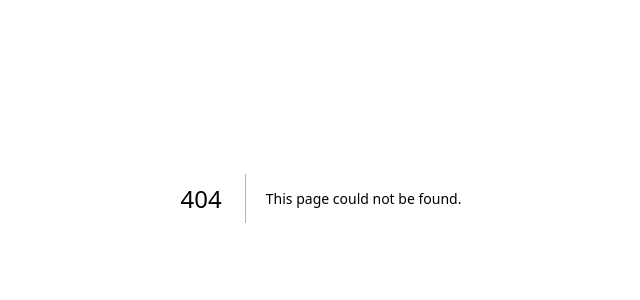
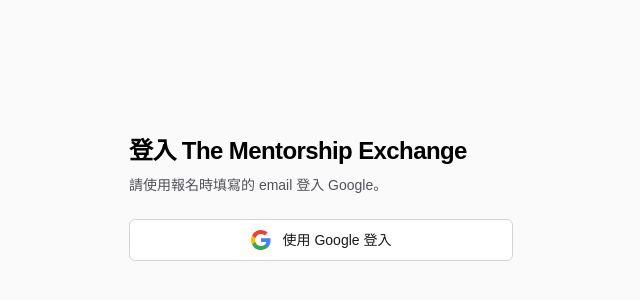
Before and after one commit to thementorship-tw/thementorship-exchange-app, a Next.js app: page /login in a window 1280 px wide. Before the commit this address had no page. Shown: the part 202-502 px from the top of the page, without its empty margins (319-959 px from the left). Built offline with nearby package versions, Linux system fonts and the light colour scheme; no server answers.

Commit message:
feat: add custom login page and Google sign-in button

```diff
--- a/src/app/(protected)/home/page.tsx
+++ b/src/app/(protected)/home/page.tsx
@@ -5,7 +5,7 @@
 
 export default async function HomePage() {
   const session = await auth();
-  if (!session?.user) redirect("/api/auth/signin?callbackUrl=%2Fhome");
+  if (!session?.user) redirect("/login?callbackUrl=%2Fhome");
 
   const { name, email, image } = session.user;
 
--- /dev/null
+++ b/src/app/login/google-sign-in-button.tsx
@@ -0,0 +1,31 @@
+"use client";
+
+import Image from "next/image";
+import { signIn } from "next-auth/react";
+import { useState } from "react";
+
+export function GoogleSignInButton({ callbackUrl }: { callbackUrl: string }) {
+  const [pending, setPending] = useState(false);
+
+  return (
+    <button
+      type="button"
+      disabled={pending}
+      onClick={() => {
+        setPending(true);
+        signIn("google", { redirectTo: callbackUrl });
+      }}
+      className="flex w-full items-center justify-center gap-3 rounded-md border border-zinc-300 bg-white px-4 py-2.5 text-sm font-medium text-zinc-900 transition hover:bg-zinc-50 disabled:cursor-not-allowed disabled:opacity-60 dark:border-zinc-700 dark:bg-zinc-900 dark:text-zinc-50 dark:hover:bg-zinc-800"
+    >
+      <Image
+        src="/google.svg"
+        alt=""
+        width={20}
+        height={20}
+        unoptimized
+        className="size-5"
+      />
+      {pending ? "導向 Google…" : "使用 Google 登入"}
+    </button>
+  );
+}
--- /dev/null
+++ b/src/app/login/page.tsx
@@ -0,0 +1,79 @@
+import { redirect } from "next/navigation";
+
+import { auth } from "@/auth";
+
+import { GoogleSignInButton } from "./google-sign-in-button";
+
+const ERROR_MESSAGES: Record<string, string> = {
+  OAuthCallbackError: "Google 授權未完成，請再試一次。",
+  OAuthSignin: "無法連線至 Google，請稍後再試。",
+  Configuration: "登入服務設定有誤，請聯繫管理員。",
+  Verification: "驗證連結已失效，請重新登入。",
+  SessionRequired: "請先登入才能存取該頁面。",
+};
+const FALLBACK_ERROR = "登入失敗，請再試一次。";
+const DEFAULT_CALLBACK_URL = "/home"; /** 登入後的預設去處 */
+const ALLOWED_TARGETS = new Set(["/home"]);
+
+export default async function LoginPage({ searchParams }: PageProps<"/login">) {
+  const { error, callbackUrl } = await searchParams;
+  const errorCode = Array.isArray(error) ? error[0] : error;
+  const requestedTarget = Array.isArray(callbackUrl) ? callbackUrl[0] : callbackUrl;
+  const callbackTarget =
+    requestedTarget && ALLOWED_TARGETS.has(requestedTarget)
+      ? requestedTarget
+      : DEFAULT_CALLBACK_URL;
+
+  if (!errorCode) {
+    const session = await auth();
+    if (session?.user) redirect(callbackTarget);
+  }
+
+  /**
+   * TODO：白名單實作後，這裡要能顯示使用者目前登入資訊
+   */
+  const isRejected = errorCode === "AccessDenied";
+  const errorMessage =
+    errorCode && !isRejected
+      ? (ERROR_MESSAGES[errorCode] ?? FALLBACK_ERROR)
+      : null;
+
+  return (
+    <div className="flex flex-1 items-center justify-center bg-zinc-50 px-6 dark:bg-black">
+      <main className="flex w-full max-w-sm flex-col gap-6">
+        <div className="flex flex-col gap-2">
+          <h2 className="text-2xl font-semibold tracking-tight text-black dark:text-zinc-50">
+            登入 The Mentorship Exchange
+          </h2>
+          <p className="text-sm text-zinc-600 dark:text-zinc-400">
+            請使用報名時填寫的 email 登入 Google。
+          </p>
+        </div>
+
+        {isRejected && (
+          <div
+            role="alert"
+            className="flex flex-col gap-2 rounded-md border border-red-300 bg-red-50 px-3 py-2.5 text-sm text-red-800 dark:border-red-900 dark:bg-red-950 dark:text-red-200"
+          >
+            <p className="font-medium">這個帳號無法登入</p>
+            <p>
+              若報名時使用的是其他信箱，請改用該信箱登入；
+              確認信箱無誤仍無法登入，請聯繫管理員。
+            </p>
+          </div>
+        )}
+
+        {errorMessage && (
+          <p
+            role="alert"
+            className="rounded-md border border-red-300 bg-red-50 px-3 py-2 text-sm text-red-800 dark:border-red-900 dark:bg-red-950 dark:text-red-200"
+          >
+            {errorMessage}
+          </p>
+        )}
+
+        <GoogleSignInButton callbackUrl={callbackTarget} />
+      </main>
+    </div>
+  );
+}
--- a/src/app/page.tsx
+++ b/src/app/page.tsx
@@ -5,10 +5,10 @@
 export default async function Home() {
   const session = await auth();
 
-  // 已登入直接進 app，未登入導向 Auth.js 內建登入頁
+  // 已登入直接進 app，未登入導向自訂登入頁
   const cta = session?.user
     ? { href: "/home", label: "進入 Home" }
-    : { href: "/api/auth/signin", label: "登入" };
+    : { href: "/login", label: "登入" };
 
   return (
     <div className="flex flex-1 items-center justify-center bg-zinc-50 px-6 dark:bg-black">
--- a/src/auth.ts
+++ b/src/auth.ts
@@ -3,6 +3,10 @@
 
 export const { handlers, auth, signIn, signOut } = NextAuth({
   providers: [Google],
+  pages: {
+    signIn: "/login",
+    error: "/login",
+  },
   callbacks: {
     authorized: ({ auth }) => !!auth?.user,
   },
--- a/src/proxy.ts
+++ b/src/proxy.ts
@@ -5,7 +5,8 @@
 export const config = {
   /**
    * 排除項：
-   *   api/auth   OAuth callback 與內建登入頁（作法一），擋了會無限重導
+   *   api/auth   OAuth callback 擋了會無限重導
+   *   login      自訂登入頁
    *   _next      打包後的 CSS / JS（_next/static）與圖片最佳化（_next/image）
    *   $          根路由 /（公開 landing）
    *   *.副檔名    favicon、robots.txt、sitemap.xml、manifest 及 public/ 內的靜態檔案
@@ -13,6 +14,6 @@
    * 新增公開路由時記得補進這份清單
    */
   matcher: [
-    "/((?!api/auth|_next|$|.*\\.(?:ico|png|jpe?g|gif|svg|webp|txt|xml|webmanifest|json)$).*)",
+    "/((?!api/auth|login|_next|$|.*\\.(?:ico|png|jpe?g|gif|svg|webp|txt|xml|webmanifest|json)$).*)",
   ],
 };
```
Also changed, not shown: public/google.svg (added).
